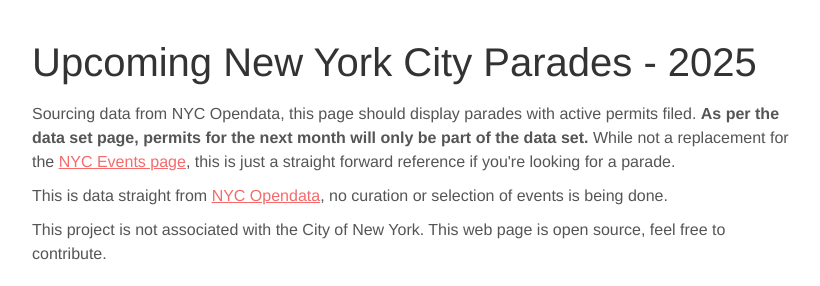
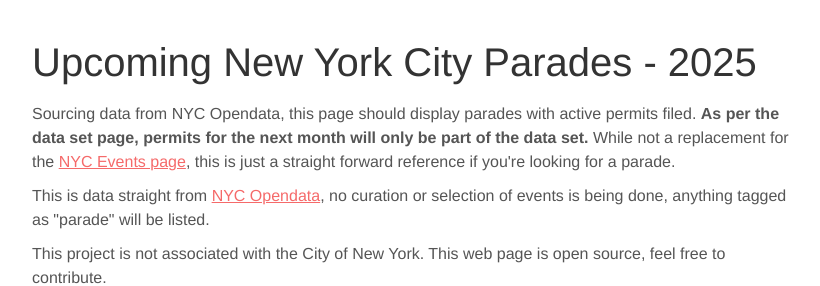
Before and after one commit to chinjon/nyc-events, a React (Vite) app: page / in a window 1280 px wide. Shown: the top 286 px of the page, without its empty margins (224-1044 px from the left). Built offline with nearby package versions, Linux system fonts and the light colour scheme; no server answers.

Commit message:
chore: more copy edits

```diff
--- a/src/App.tsx
+++ b/src/App.tsx
@@ -49,7 +49,7 @@ function App() {
             >
               NYC Opendata
             </a>
-            , no curation or selection of events is being done.
+            , no curation or selection of events is being done, anything tagged as "parade" will be listed.
           </p>
           <p>This project is not associated with the City of New York. This web page is open source, feel free to contribute.</p>
         </header>
```
